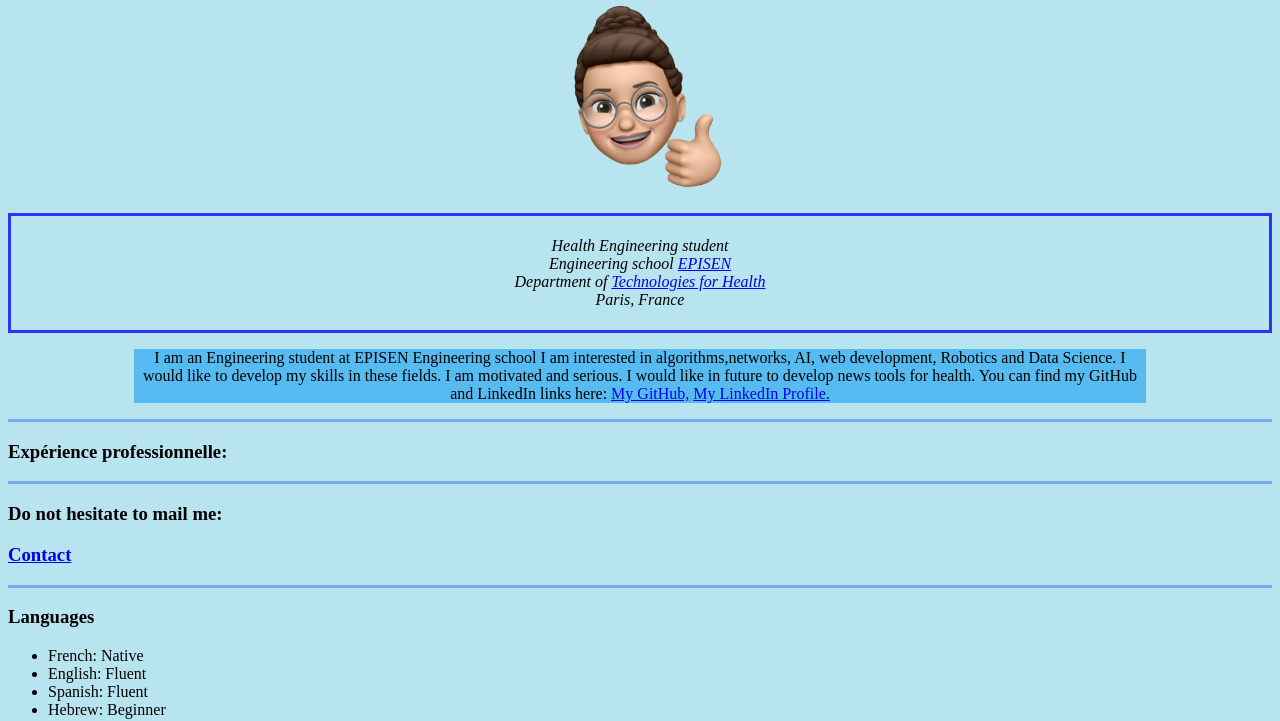
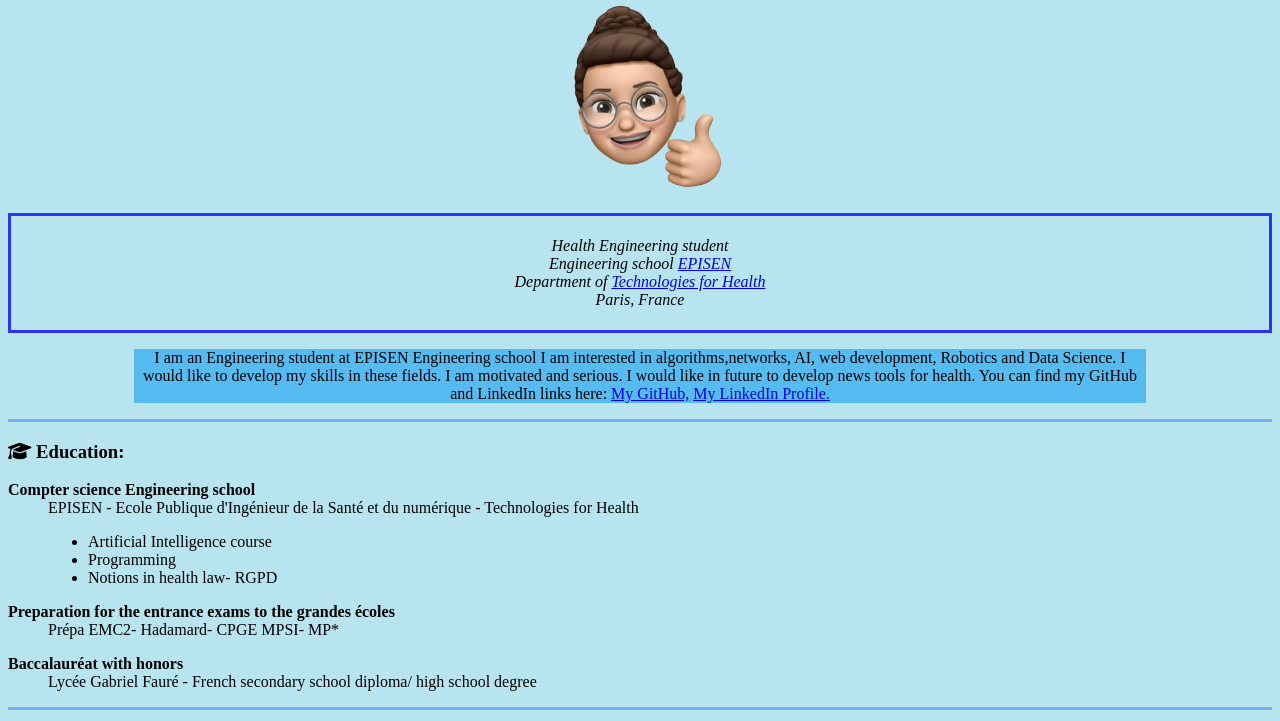
Before and after one commit to YonaUz/CV, a plain HTML site: page index.html in a window 1280 px wide. Shown: the part 79-800 px from the top of the page. Drawn offline with Linux system fonts and the light colour scheme.

Commit message:
Update index.html

```diff
--- a/index.html
+++ b/index.html
@@ -6,11 +6,12 @@
         <title>Yona Uzan's Homepage </title>
         <meta charset="utf-8">
       	<link rel="stylesheet" href="index.css">
+        <script src="https://kit.fontawesome.com/fc1d7e15e0.js" crossorigin="anonymous"></script>
     </head>
   <!--<body bgcolor=white text=black link=blue vlink=blue alink=blue>-->
   <body>
       <center>
-        <h1 class="nom"> Yona UZAN</h1>
+        <h1 class="nom", title ="Yona UZAN's Homepage"> Yona UZAN</h1>
       </center>
       <center>
         <img class="imag" src ="yona3.png" />
@@ -45,23 +46,49 @@
     </div>
 
 <hr>
-<h3>Expérience professionnelle:</h3>
+<h3 class="titre">
+  <i class="fa-solid fa-graduation-cap"></i> Education:</h3>
+  <div>
+    <header>
+      <dl>
+        <dt><b>Compter science Engineering school</b></dt>
+        <dd>EPISEN - Ecole Publique d'Ingénieur de la Santé et du numérique - Technologies for Health
+        <ul>
+          <li>Artificial Intelligence course</li>
+          <li>Programming</li>
+          <li>Notions in health law- RGPD</li>
+        </dd>
+
+        <dt><b>Preparation for the entrance exams to the grandes écoles</b></dt>
+        <dd>Prépa EMC2- Hadamard- CPGE MPSI- MP*
+          <ul>
+        </dd>
+        <dt><b>Baccalauréat with honors </b></dt>
+        <dd><span>Lycée Gabriel Fauré - French secondary school diploma/ high school degree</span>
+        </dd>
+      </dl>
+    </header>
+  </div>
 <hr>
-<h3>
-   Do not hesitate to mail me:
+<h3 class="titre">
+  <i class="fa fa-suitcase"></i> Work Experience:</h3>
+<hr>
+<h3 class="titre">
+  <i class="fa-solid fa-at"></i> Contact
 
-   	<h3><a href = "contact.html" > Contact</a></h3>
+   	<h3><a href = "contact.html" > Do not hesitate to mail me</a></h3>
 
 </h3>
 
     <hr>
 
-    <H3>Languages</a></H3>
+    <H3 class="titre">
+      <i class="fa-solid fa-language"></i> Languages </H3>
       <ul class="bas">
-        <li>French: Native </li>
-        <li>English: Fluent </li>
-        <li>Spanish: Fluent </li>
-        <li>Hebrew: Beginner </li>
+        <li><img class="france" src ="france.png" />  French: Native </li>
+        <li><img class="angleterre" src ="angleterre.png" />  English: Fluent </li>
+        <li><img class="espagne" src ="espagne.png" />  Spanish: Fluent </li>
+        <li><img class="hebreux" src ="hebreux.png" />  Hebrew: Beginner </li>
       </ul>
 
     </body>
```
